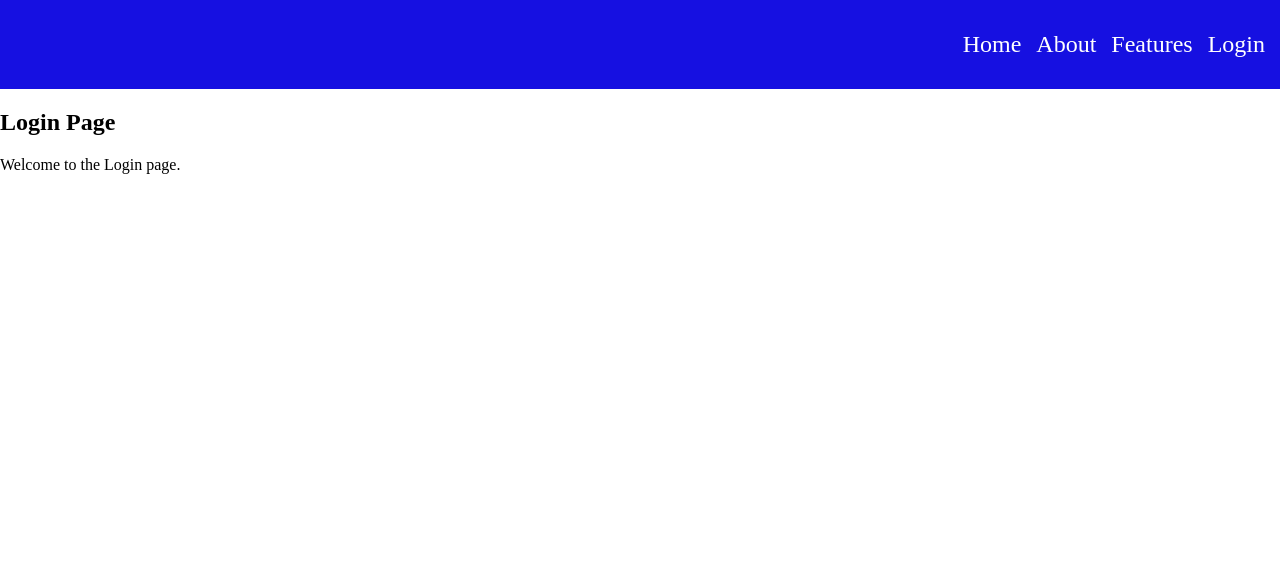
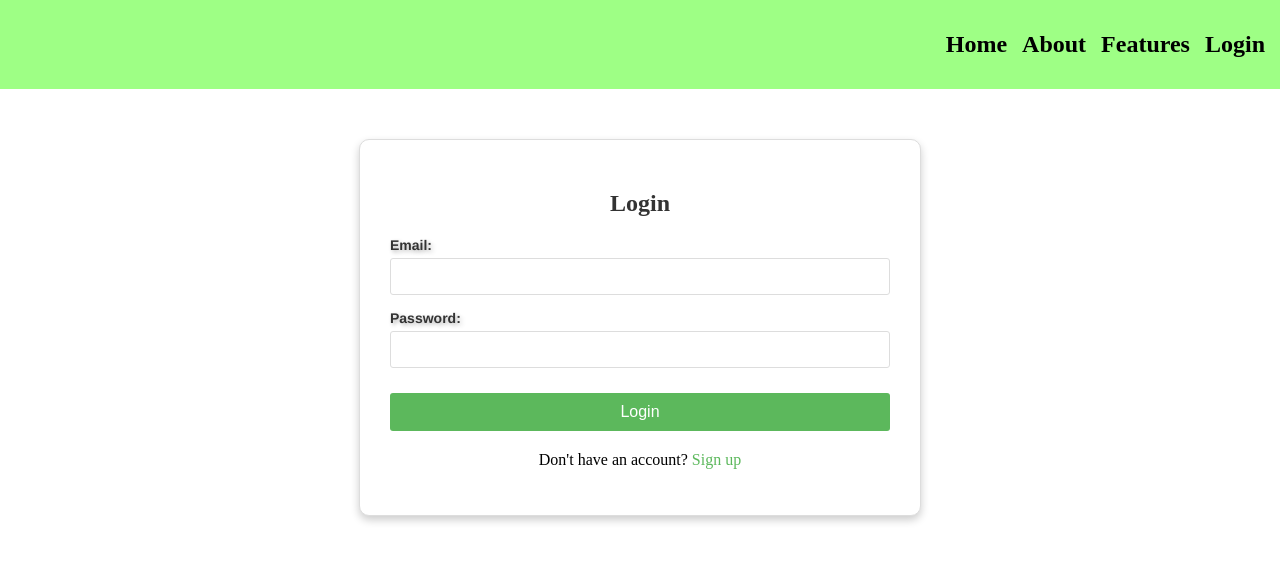
Before and after one commit to kalviumcommunity/S51_Jaswant_Capstone_OOTD, a React (Vite) app in the folder client/: page /login in a window 1280 px wide. Shown: the top 562 px of the page. Built offline with nearby package versions, Linux system fonts and the light colour scheme.

Commit message:
created login page

```diff
--- a/client/src/App.jsx
+++ b/client/src/App.jsx
@@ -1,6 +1,6 @@
 import React from 'react';
 import { BrowserRouter as Router, Routes, Route } from 'react-router-dom';
-import Navbar from "./Components/Navbar"; // Uppercase component name
+import Navbar from "./Components/Navbar";
 import Home from "./Components/Home";
 import About from "./Components/About";
 import Feature from "./Components/Feature";
@@ -9,12 +9,12 @@ import Login from "./Components/Login";
 const App = () => {
     return (
       <Router>
-        <Navbar /> {/* Uppercase component name */}
+        <Navbar />
         <Routes>
           <Route path="/" element={<Home />} />
           <Route path="/about" element={<About />} />
           <Route path="/features" element={<Feature />} />
-          <Route path="/login" element={<Login />} /> {/* Use Login component */}
+          <Route path="/login" element={<Login />} />
         </Routes>
       </Router>
     );
--- /dev/null
+++ b/client/src/Components/Login.css
@@ -0,0 +1,80 @@
+.login-container {
+    max-width: 500px;
+    margin: 50px auto;
+    padding: 30px;
+    border: 1px solid #ddd;
+    border-radius: 10px;
+    box-shadow: 0 4px 8px rgba(0, 0, 0, 0.2);
+    background-color: #fff;
+  }
+
+  h2 {
+    text-align: center;
+    color: #333;
+    margin-bottom: 20px;
+  }
+
+  .form-group {
+    margin-bottom: 15px;
+  }
+
+  .form-group label {
+    display: block;
+    margin-bottom: 5px;
+    color: #666;
+  }
+
+  .form-group input {
+    width: 100%;
+    padding: 10px;
+    border: 1px solid #ddd;
+    border-radius: 3px;
+    box-sizing: border-box;
+  }
+
+  button {
+    width: 100%;
+    padding: 10px;
+    border: none;
+    border-radius: 3px;
+    background-color: #5cb85c;
+    color: white;
+    font-size: 16px;
+    cursor: pointer;
+    margin-top: 10px;
+  }
+
+  button:hover {
+    background-color: #4cae4c;
+  }
+
+  p {
+    text-align: center;
+    margin-top: 20px;
+  }
+
+  a {
+    color: #5cb85c;
+    text-decoration: none;
+  }
+
+  a:hover {
+    text-decoration: underline;
+  }
+
+  .form-group label {
+    display: block;
+    margin-bottom: 5px;
+    color: #333;
+    font-family: 'Helvetica Neue', Helvetica, Arial, sans-serif;
+    font-size: 14px;
+    font-weight: bold;
+  }
+
+  .form-group label {
+    color: #333;
+    font-family: 'Helvetica Neue', Helvetica, Arial, sans-serif;
+    font-size: 14px;
+    font-weight: bold;
+    text-shadow: 2px 2px 4px rgba(0, 0, 0, 0.3);
+  }
--- a/client/src/Components/Login.jsx
+++ b/client/src/Components/Login.jsx
@@ -1,12 +1,49 @@
-import React from 'react';
+import React, { useState } from 'react';
+import "./Login.css"
+import { Link } from 'react-router-dom';
 
-const Login = () => {
-    return (
-        <div>
-            <h2>Login Page</h2>
-            <p>Welcome to the Login page.</p>
+function Login() {
+  const [email, setEmail] = useState('');
+  const [password, setPassword] = useState('');
+
+
+  const handleSubmit = (event) => {
+    event.preventDefault();
+    console.log(email, password);
+
+  };
+
+  return (
+    <div className="login-container">
+      <h2>Login</h2>
+      <form onSubmit={handleSubmit}>
+        <div className="form-group">
+          <label htmlFor="email">Email:</label>
+          <input
+            type="email"
+            id="email"
+            value={email}
+            onChange={(e) => setEmail(e.target.value)}
+            required
+          />
         </div>
-    );
-};
+        <div className="form-group">
+          <label htmlFor="password">Password:</label>
+          <input
+            type="password"
+            id="password"
+            value={password}
+            onChange={(e) => setPassword(e.target.value)}
+            required
+          />
+        </div>
+        <button type="submit">Login</button>
+      </form>
+      <p>
+        Don't have an account? <a href="/signup">Sign up</a>
+      </p>
+    </div>
+  );
+}
 
 export default Login;
--- a/client/src/Components/Navbar.css
+++ b/client/src/Components/Navbar.css
@@ -4,40 +4,41 @@ body {
 }
 
 .navbar {
-    background-color: #1610e1; /* Green background */
-    padding: 15px 0; /* Vertical padding only */
+    background-color: #6dff48a9;
+    padding: 15px 0;
     display: flex;
-    justify-content: flex-end; /* Align items to the start of the navbar */
+    justify-content: flex-end;
     align-items: center;
 }
 
 .navbar-brand {
     color: #FFF;
     text-decoration: none;
-    font-size: 1.5rem; /* Increase font size for better visibility */
-    font-weight: bold; /* Make the brand text bold */
+    font-size: 1.5rem;
+    font-weight: bold;
 }
 
 .navbar-nav {
     list-style: none;
     padding: 0;
     display: flex;
-    align-items: center; /* Center items vertically */
+    align-items: center;
 }
 
 .nav-item {
-    margin-right: 15px; /* Increase spacing between nav items */
+    margin-right: 15px;
 }
 
 .nav-link {
-    color: #FFF;
     text-decoration: none;
-    font-size: 1.1rem; /* Adjust font size for better readability */
-    transition: color 0.3s; /* Add smooth transition effect on color change */
+    font-size: 1.1rem;
+    transition: color 0.3s;
+    color: black;
+    font-weight: bold;
     font-size: 150%;
 }
 
 .nav-link:hover {
-    color: #ee0808; /* Yellow color on hover */
-    transition: color 0.3s; /* Add smooth transition effect on color change */
+    color: #ee0808;
+    transition: color 0.3s;
 }
```
